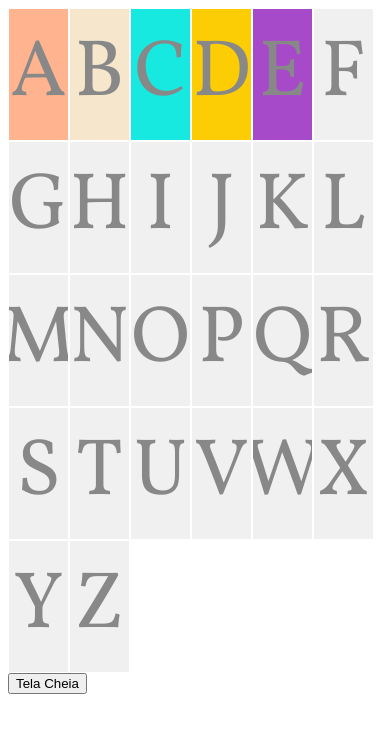
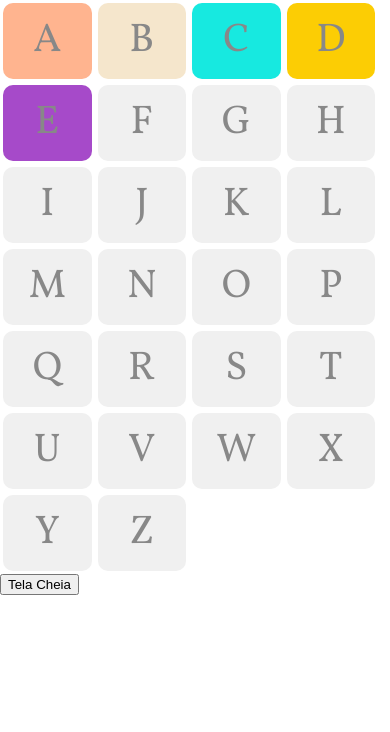
Before and after one commit to joseluizcoe/letters-and-numbers-game, a React (Create React App) app: page / in a window 390 px wide. Shown: the top 732 px of the page. Built offline with nearby package versions, Linux system fonts and the light colour scheme.

Commit message:
fixing mobile buttons

```diff
--- a/public/index.html
+++ b/public/index.html
@@ -12,19 +12,21 @@
     <link href="https://fonts.googleapis.com/css?family=Vollkorn&display=swap" rel="stylesheet">
     <script src="https://code.responsivevoice.org/responsivevoice.js?key=XhDEqru1"></script>
   </head>
-  <body>
+  <body onload="fullScreen()">
     <noscript>You need to enable JavaScript to run this app.</noscript>
     <div id="root"></div>
     <button id="fullScreen">Tela Cheia</button>
 
     <script>
+      const fullScreen = () =>{
         const $ = document.querySelector.bind(document);
         const btnFullScreen = $("#fullScreen");
         btnFullScreen.onclick = (event) => {
           event.preventDefault();
           event.stopPropagation();
-        $("#root").requestFullscreen();
+          $("body").requestFullscreen();
         };
+      }
     </script>
   </body>
 </html>
--- a/src/components/Letter/LetterStyled.js
+++ b/src/components/Letter/LetterStyled.js
@@ -2,21 +2,22 @@ import styled, {css} from 'styled-components';
 
 export const LetterStyled = styled.a`
   transition: all 0.5s ease;
-  padding: 10px;
-  margin: 1px;
+  padding: 10px 15px;
+  margin: 3px;
   text-align: center;
-  font-size: 5em;
+  font-size: 2.5em;
+  width: 15vw;
   font-family: 'Vollkorn', serif;
   text-transform: uppercase;
   background: #f0f0f0;
   color: #888;
-  width: 10%;
   border: 0;
   overflow: hidden;
   display:flex;
   flex-wrap: wrap;
   align-items: center;
   justify-content: center;
+  border-radius: 10px;
 
   user-select:none;
   -moz-user-select:none;
--- /dev/null
+++ b/src/css/root.css
@@ -0,0 +1,7 @@
+body {
+  background: #fff;
+  margin: 0;
+  padding: 0;
+  width: 100vw;
+  height: 100vh;
+}
--- a/src/index.js
+++ b/src/index.js
@@ -1,6 +1,7 @@
 import React from 'react';
 import ReactDOM from 'react-dom';
 import App from './App';
+import './css/root.css';
 
 const rootDiv = document.querySelector('#root');
 ReactDOM.render(
```
Lines whose indentation alone changed are shown as unchanged.
